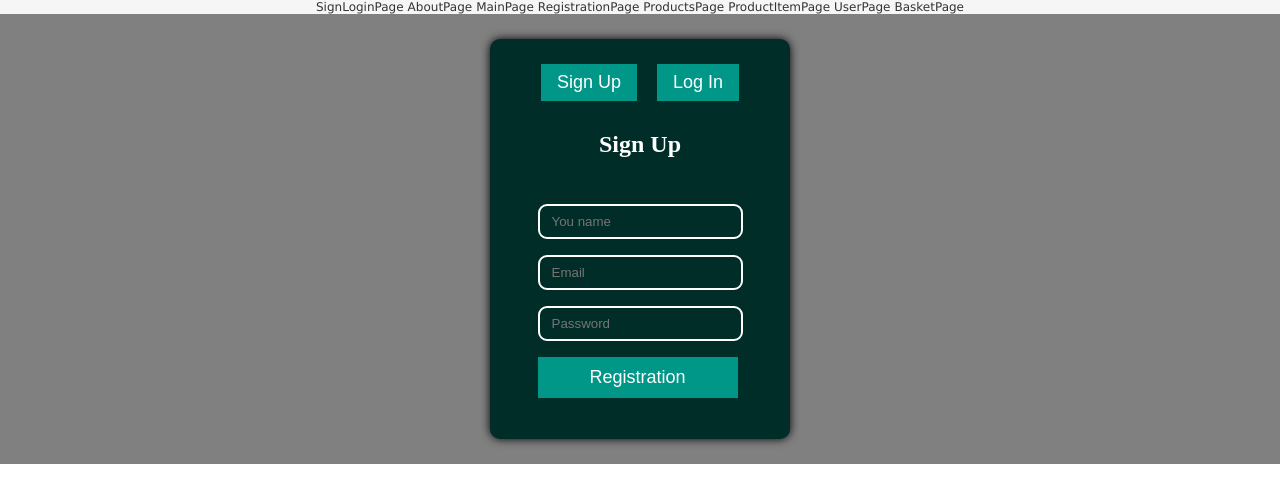
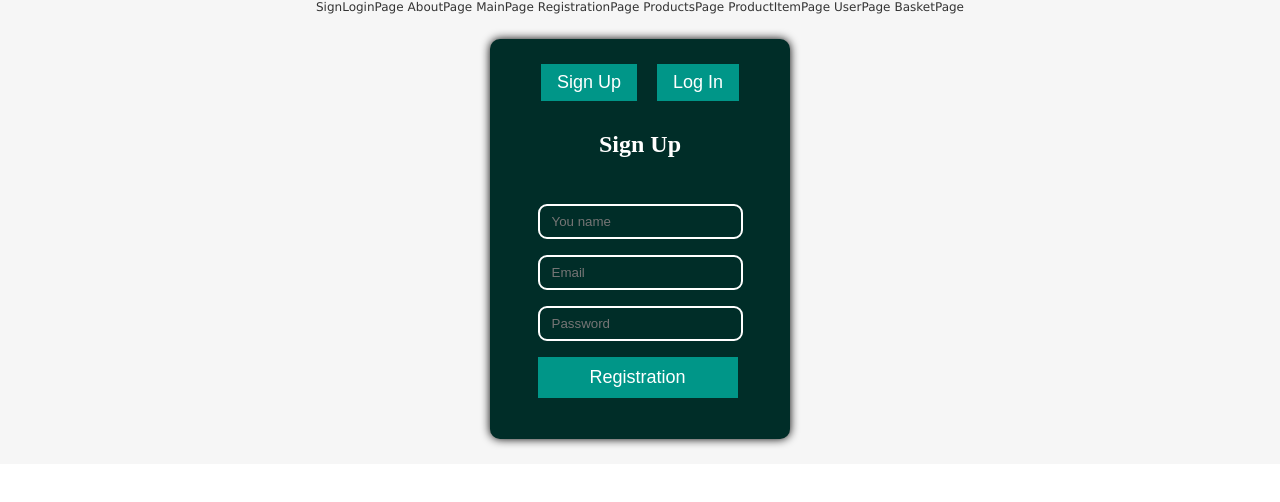
Before and after one commit to Valeriya2511/Valeriya2511.github.io, a React (Create React App) app: page / in a window 1280 px wide. Shown: the top 502 px of the page. Built offline with nearby package versions, Linux system fonts and the light colour scheme.

Commit message:
fix: change bg-color for autorizationPage in SignLogin css for saving renaming folder to small first letter

```diff
--- a/src/pages/SignLoginPage/SignLoginPage.module.css
+++ b/src/pages/SignLoginPage/SignLoginPage.module.css
@@ -1,5 +1,5 @@
 .autorizationPage {
-  background-color: grey;
+  background-color: #f6f6f6;
   color: #ffffff;
   display: flex;
   align-items: center;
```
